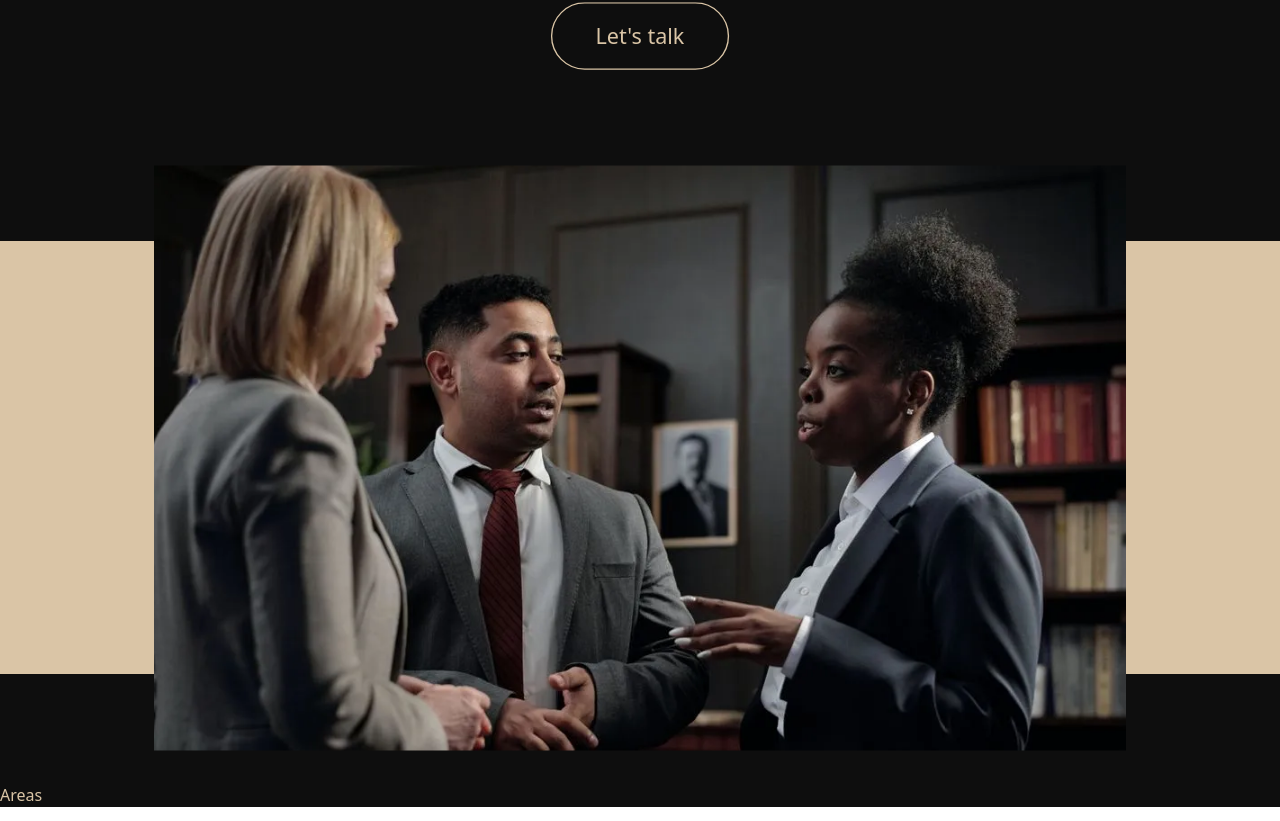
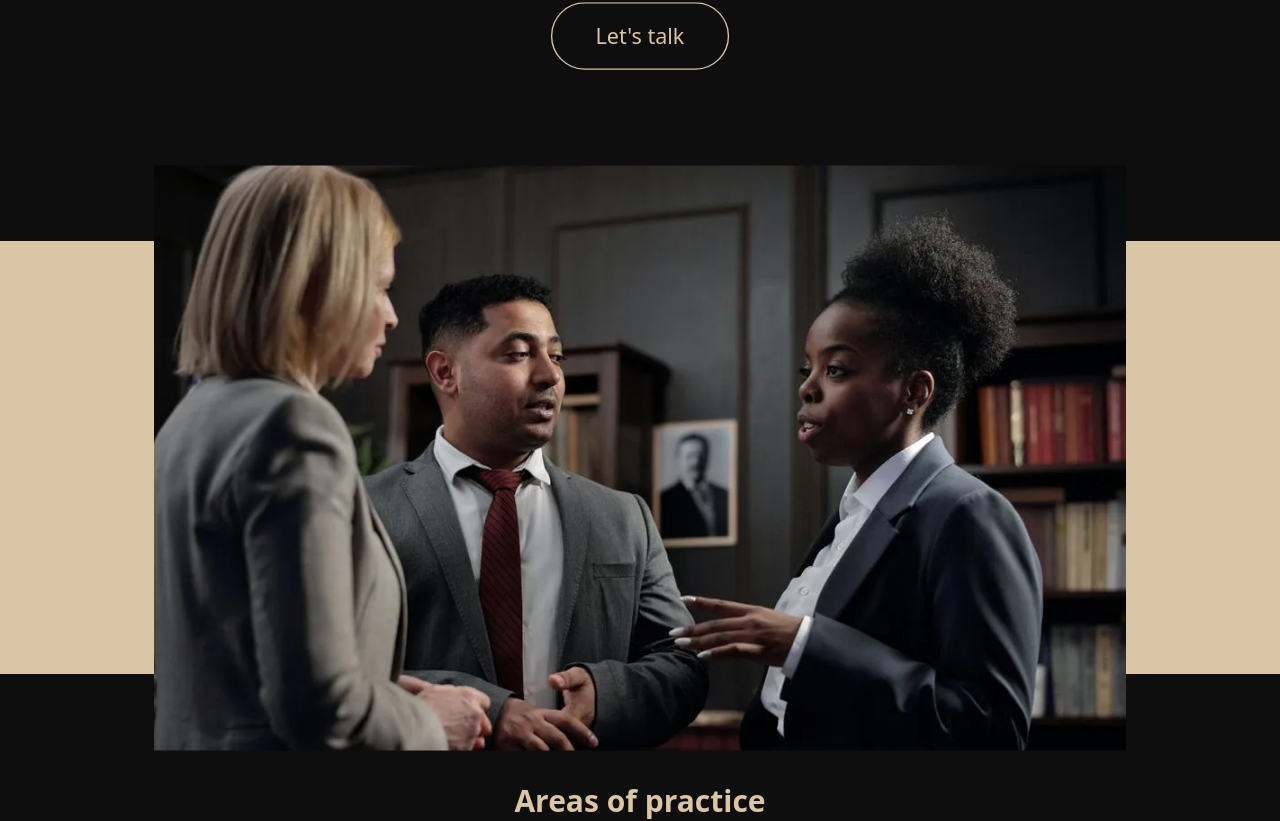
Before and after one commit to seesmof/Specter-Legal-Website, a React (Vite) app: page / in a window 1280 px wide. Shown: the part 566-1387 px from the top of the page. Built offline with nearby package versions, Linux system fonts and the light colour scheme.

Commit message:
modified 4 files

```diff
--- a/index.html
+++ b/index.html
@@ -1,5 +1,5 @@
 <!DOCTYPE html>
-<html lang="en">
+<html lang="en" class="scroll-smooth">
   <head>
     <meta charset="UTF-8" />
     <link
@@ -10,7 +10,7 @@
     <meta name="viewport" content="width=device-width, initial-scale=1.0" />
     <title>Specter Ross</title>
   </head>
-  <body>
+  <body class="min-h-screen w-full bg-background text-accent">
     <div id="root"></div>
     <script type="module" src="/src/main.jsx"></script>
   </body>
--- a/src/App.jsx
+++ b/src/App.jsx
@@ -5,7 +5,7 @@ import Areas from "./components/Areas";
 
 const Page = () => {
   return (
-    <div className="min-h-screen w-full scroll-smooth bg-background text-accent">
+    <div className="">
       <Header />
       <Hero />
       <Areas />
--- a/src/components/Areas.jsx
+++ b/src/components/Areas.jsx
@@ -1,7 +1,11 @@
 import React from "react";
 
 const Areas = () => {
-  return <div>Areas</div>;
+  return (
+    <div>
+      <h2 className="heading">Areas of practice</h2>
+    </div>
+  );
 };
 
 export default Areas;
--- a/src/index.css
+++ b/src/index.css
@@ -6,4 +6,7 @@
   .button {
     @apply rounded-full border border-accent bg-background p-2 px-4 duration-300 hover:bg-accent/20;
   }
+  .heading {
+    @apply text-center text-3xl font-bold;
+  }
 }
```
